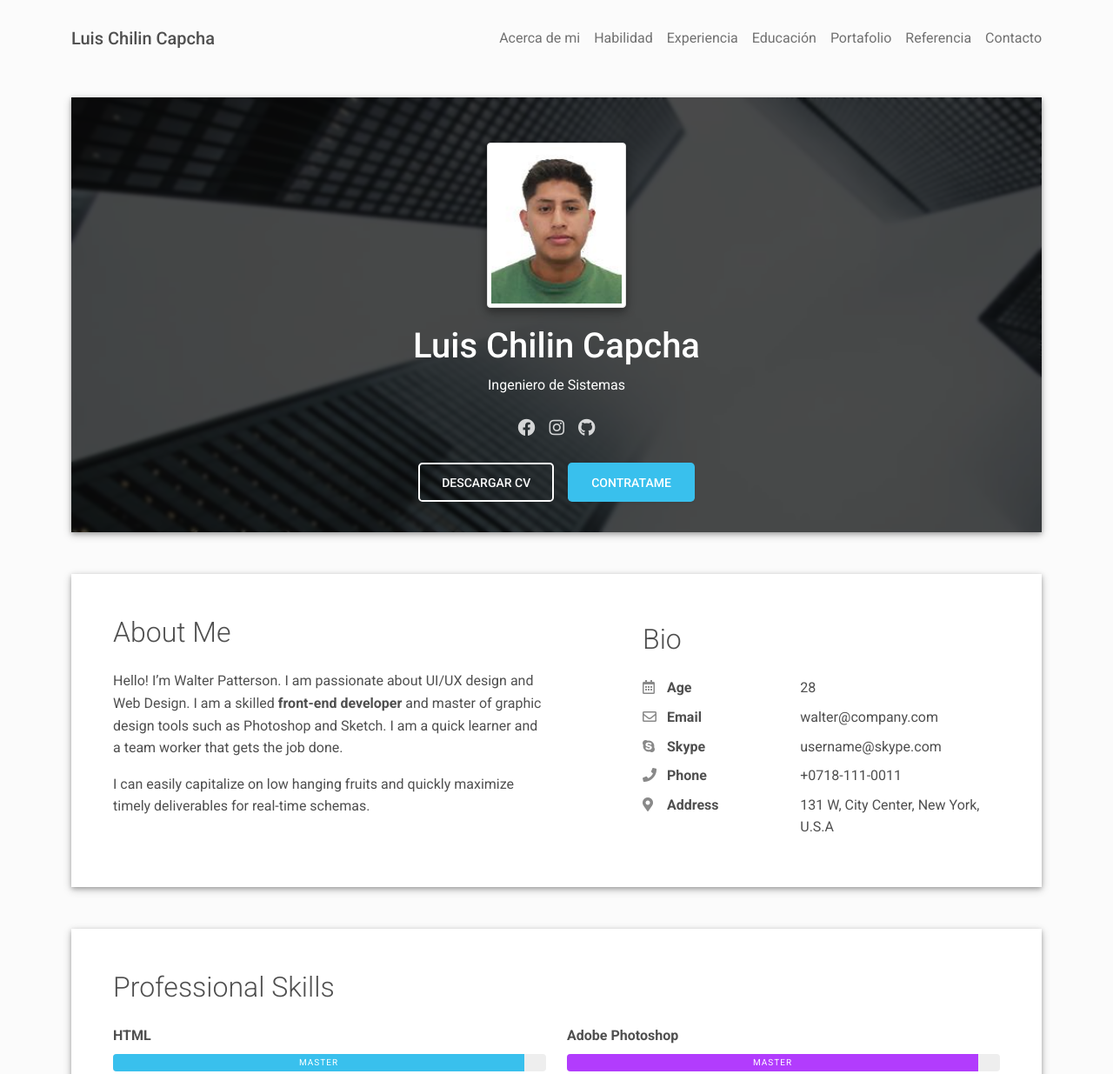
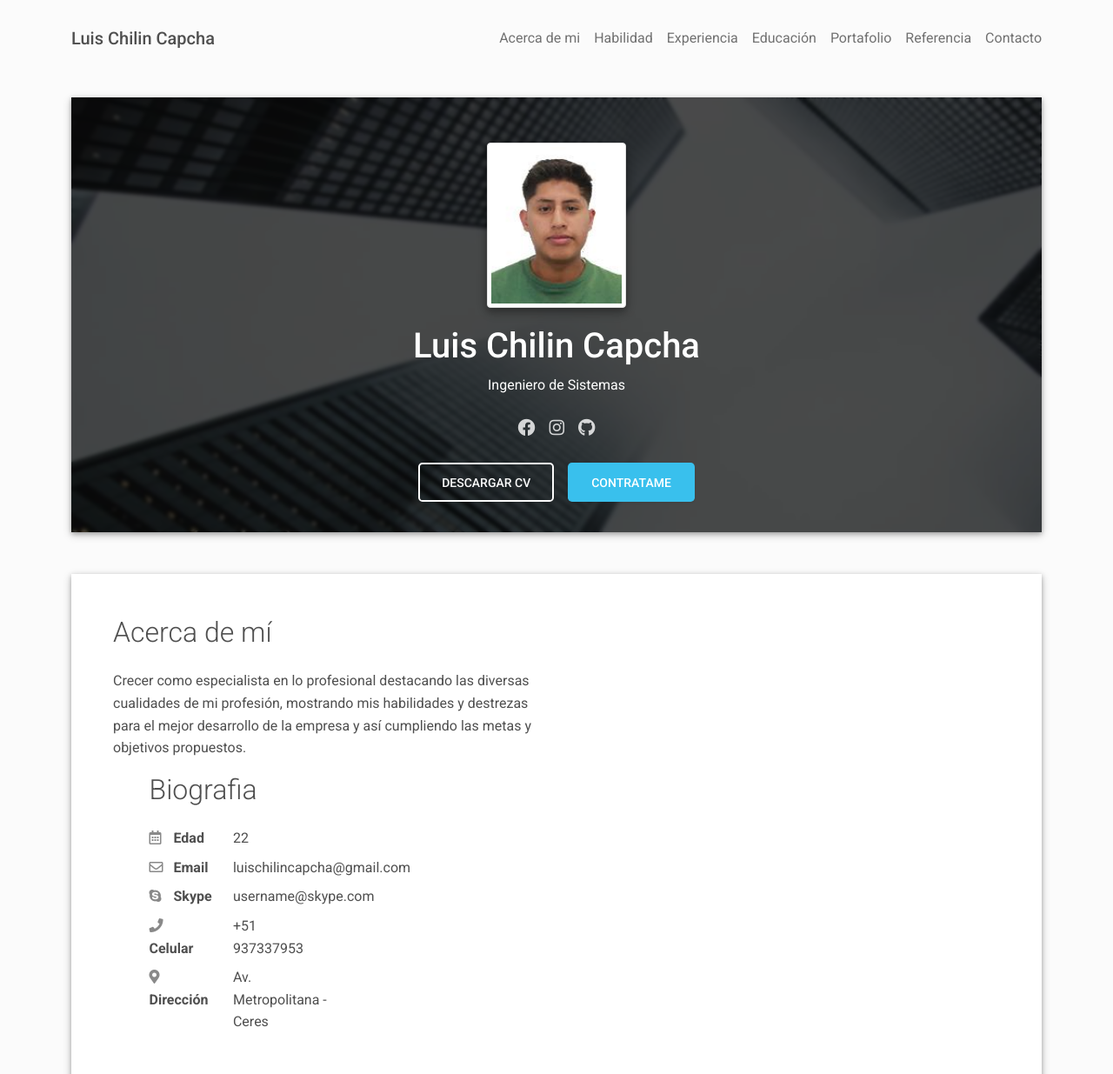
Before and after one commit to LuisCapcha/LuisCapcha.github.io, a plain HTML site: page index.html in a window 1280 px wide. Shown: the top 1235 px of the page at 87% size. Drawn offline with Linux system fonts and the light colour scheme.

Commit message:
8  modificacion

```diff
--- a/index.html
+++ b/index.html
@@ -79,7 +79,7 @@
                   </ul>
                 </nav>
               </div>
-              <div class="d-print-none"><a class="btn btn-outline-light btn-lg shadow-sm mt-1 me-3" href="material-resume.pdf" data-aos="fade-right" data-aos-delay="700">Descargar CV</a><a class="btn btn-info btn-lg shadow-sm mt-1" href="#contact" data-aos="fade-left" data-aos-delay="700">Contratame</a></div>
+              <div class="d-print-none"><a class="btn btn-outline-light btn-lg shadow-sm mt-1 me-3" href="CV- LuisChilinCapcha.pdf" data-aos="fade-right" data-aos-delay="700">Descargar CV</a><a class="btn btn-info btn-lg shadow-sm mt-1" href="#contact" data-aos="fade-left" data-aos-delay="700">Contratame</a></div>
             </div>
           </div>
         </div>
@@ -90,24 +90,26 @@
     <div class="about-section">
       <div class="row">
         <div class="col-md-6">
-          <h2 class="h2 fw-light mb-4">About Me</h2>
-          <p>Hello! I’m Walter Patterson. I am passionate about UI/UX design and Web Design. I am a skilled <strong>front-end developer</strong> and master of graphic design tools such as Photoshop and Sketch. I am a quick learner and a team worker that gets the job done.</p>
-          <p>I can easily capitalize on low hanging fruits and quickly maximize timely deliverables for real-time schemas.</p>
-        </div>
+          <h2 class="h2 fw-light mb-4">Acerca de mí</h2>
+          <p>Crecer como especialista en lo profesional destacando las diversas
+			cualidades de mi profesión, mostrando mis habilidades y destrezas para
+			el mejor desarrollo de la empresa y así cumpliendo las metas y objetivos
+			propuestos.</p>
+
         <div class="col-md-5 offset-lg-1">
           <div class="row mt-2">
-            <h2 class="h2 fw-light mb-4">Bio</h2>
+            <h2 class="h2 fw-light mb-4">Biografia</h2>
             <div class="col-sm-5">
-              <div class="pb-2 fw-bolder"><i class="far fa-calendar-alt pe-2 text-muted" style="width:24px;opacity:0.85;"></i> Age</div>
+              <div class="pb-2 fw-bolder"><i class="far fa-calendar-alt pe-2 text-muted" style="width:24px;opacity:0.85;"></i> Edad</div>
             </div>
             <div class="col-sm-7">
-              <div class="pb-2">28</div>
+              <div class="pb-2">22</div>
             </div>
             <div class="col-sm-5">
               <div class="pb-2 fw-bolder"><i class="far fa-envelope pe-2 text-muted" style="width:24px;opacity:0.85;"></i> Email</div>
             </div>
             <div class="col-sm-7">
-              <div class="pb-2">walter@company.com</div>
+              <div class="pb-2">luischilincapcha@gmail.com</div>
             </div>
             <div class="col-sm-5">
               <div class="pb-2 fw-bolder"><i class="fab fa-skype pe-2 text-muted" style="width:24px;opacity:0.85;"></i> Skype</div>
@@ -116,16 +118,16 @@
               <div class="pb-2">username@skype.com</div>
             </div>
             <div class="col-sm-5">
-              <div class="pb-2 fw-bolder"><i class="fas fa-phone pe-2 text-muted" style="width:24px;opacity:0.85;"></i> Phone</div>
+              <div class="pb-2 fw-bolder"><i class="fas fa-phone pe-2 text-muted" style="width:24px;opacity:0.85;"></i> Celular</div>
             </div>
             <div class="col-sm-7">
-              <div class="pb-2">+0718-111-0011</div>
+              <div class="pb-2">+51 937337953</div>
             </div>
             <div class="col-sm-5">
-              <div class="pb-2 fw-bolder"><i class="fas fa-map-marker-alt pe-2 text-muted" style="width:24px;opacity:0.85;"></i> Address</div>
+              <div class="pb-2 fw-bolder"><i class="fas fa-map-marker-alt pe-2 text-muted" style="width:24px;opacity:0.85;"></i> Dirección</div>
             </div>
             <div class="col-sm-7">
-              <div class="pb-2">131 W, City Center, New York, U.S.A</div>
+              <div class="pb-2">Av. Metropolitana - Ceres</div>
             </div>
           </div>
         </div>
@@ -134,7 +136,7 @@
   </div>
   <div class="shadow-1-strong bg-white my-5 p-5" id="skills">
     <div class="skills-section">
-      <h2 class="h2 fw-light mb-4">Professional Skills</h2>
+      <h2 class="h2 fw-light mb-4">Habilidades Profesionales</h2>
       <div class="row">
         <div class="col-md-6">
           <div class="mb-3"><span class="fw-bolder">HTML</span>
```
